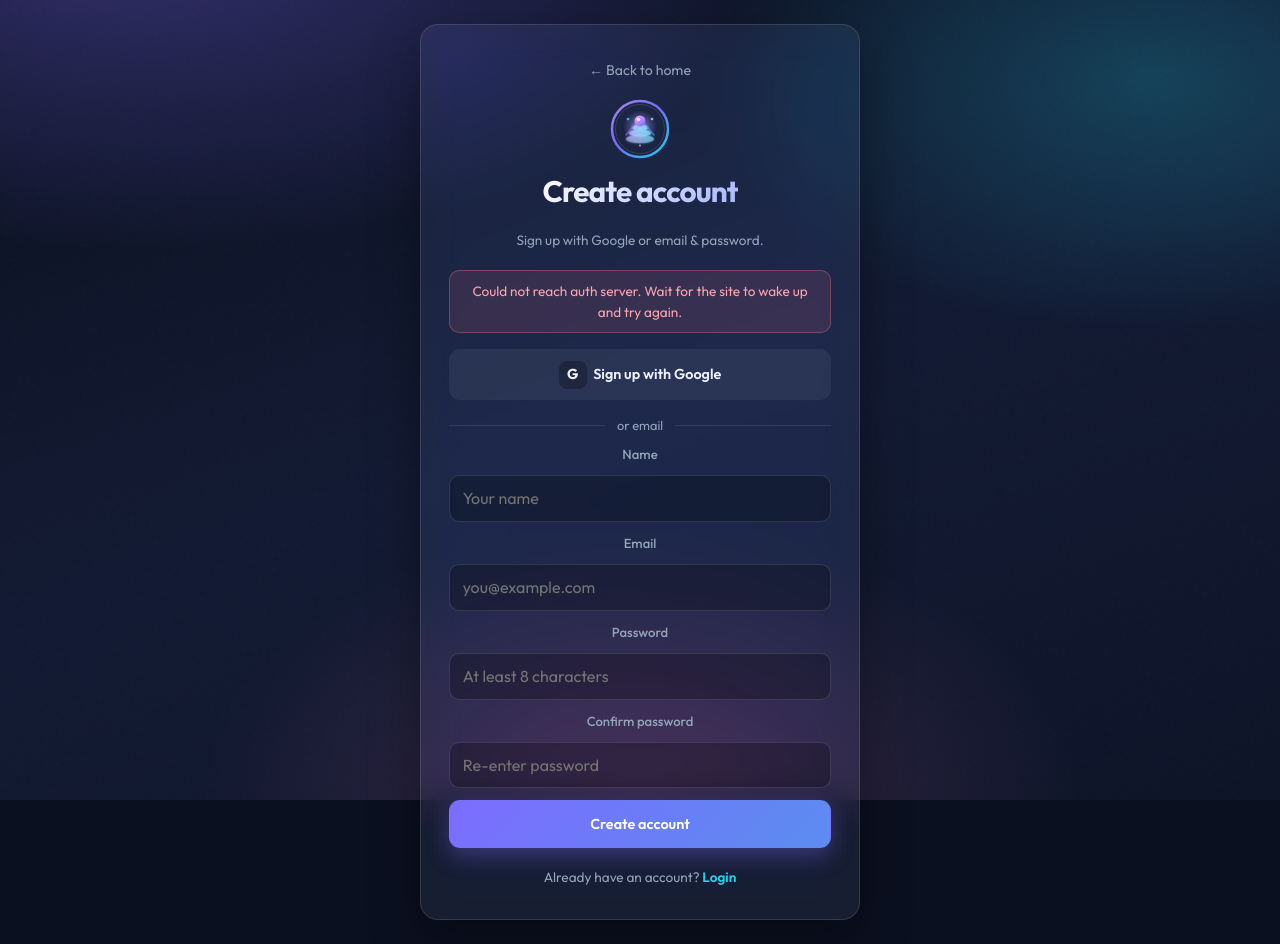
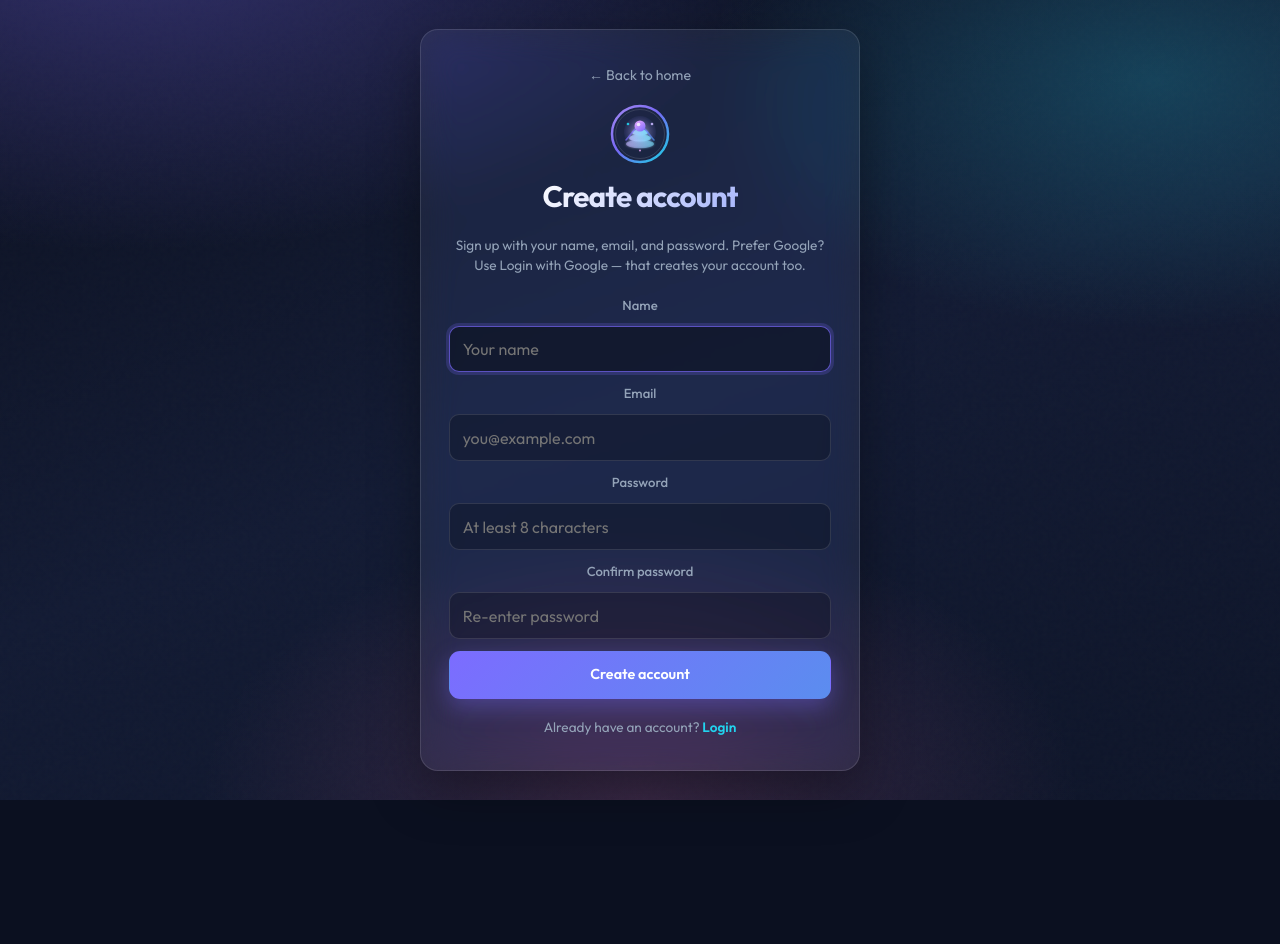
Before and after one commit to ujjwal112/sanchiva-web, a React (Vite) app in the folder client/: page /signup in a window 1280 px wide. After the commit the page ends 800 px from the top, so only its background shows below. Built offline with nearby package versions, Linux system fonts and the light colour scheme; no server answers; the HTML template or start-up script is replaced by a standard one.

Commit message:
Remove Google button from signup page
Email/password signup only; Google remains on login (creates account on first use).

```diff
--- a/client/src/pages/Signup.jsx
+++ b/client/src/pages/Signup.jsx
@@ -1,13 +1,11 @@
-import { useEffect, useState } from 'react';
+import { useState } from 'react';
 import { Link, Navigate, useNavigate } from 'react-router-dom';
 import Logo from '../components/Logo';
 import { useAuth } from '../auth/AuthContext';
-import { API_ORIGIN } from '../api';
 
 export default function Signup() {
-  const { isAuthenticated, loading, loginWithProvider, registerWithPassword } = useAuth();
+  const { isAuthenticated, loading, registerWithPassword } = useAuth();
   const navigate = useNavigate();
-  const [googleEnabled, setGoogleEnabled] = useState(false);
   const [message, setMessage] = useState('');
   const [submitting, setSubmitting] = useState(false);
   const [form, setForm] = useState({
@@ -17,29 +15,9 @@ export default function Signup() {
     confirm_password: '',
   });
 
-  useEffect(() => {
-    fetch(`${API_ORIGIN}/api/auth/providers`)
-      .then((r) => r.json())
-      .then((data) => setGoogleEnabled(!!data.google))
-      .catch(() => {
-        setMessage('Could not reach auth server. Wait for the site to wake up and try again.');
-      });
-  }, []);
-
   if (!loading && isAuthenticated) return <Navigate to="/dashboard" replace />;
 
   const set = (key) => (e) => setForm((f) => ({ ...f, [key]: e.target.value }));
-
-  const onGoogle = () => {
-    setMessage('');
-    if (!googleEnabled) {
-      setMessage(
-        'Google signup is not configured yet. Use email & password, or add Google OAuth on the server (see AUTH_SETUP.md).'
-      );
-      return;
-    }
-    loginWithProvider('google');
-  };
 
   const onSubmit = async (e) => {
     e.preventDefault();
@@ -86,20 +64,12 @@ export default function Signup() {
           <Logo size={64} />
           <h1>Create account</h1>
         </div>
-        <p className="muted login-sub">Sign up with Google or email &amp; password.</p>
+        <p className="muted login-sub">
+          Sign up with your name, email, and password. Prefer Google? Use{' '}
+          <Link to="/login">Login</Link> with Google — that creates your account too.
+        </p>
 
         {message && <div className="login-error">{message}</div>}
-
-        <div className="login-buttons">
-          <button type="button" className="btn login-btn login-google" onClick={onGoogle}>
-            <span className="login-btn-icon">G</span>
-            Sign up with Google
-          </button>
-
-          <div className="login-divider">
-            <span>or email</span>
-          </div>
-        </div>
 
         <form className="auth-form" onSubmit={onSubmit}>
           <div className="field">
@@ -108,6 +78,7 @@ export default function Signup() {
               id="signup-name"
               autoComplete="name"
               required
+              autoFocus
               value={form.name}
               onChange={set('name')}
               placeholder="Your name"
```
